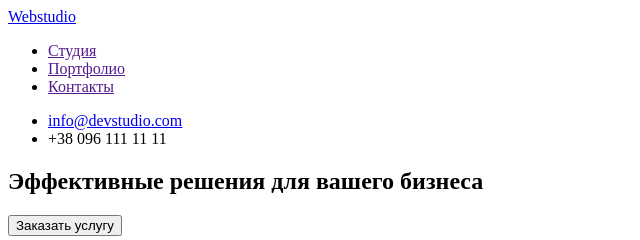
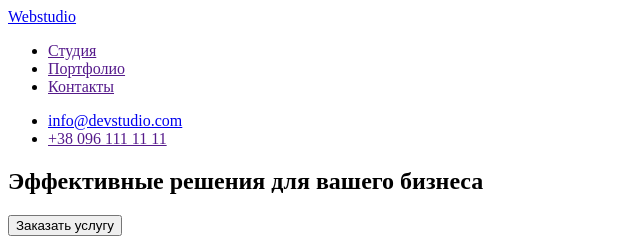
Before and after one commit to belyakova-zs/goit-markup-hw-01, a plain HTML site: page index.html in a window 1280 px wide. Shown: the top 240 px of the page, 0-640 px from the left. Drawn offline with Linux system fonts and the light colour scheme.

Commit message:
телефон обернула в ссылочку

```diff
--- a/index.html
+++ b/index.html
@@ -21,7 +21,7 @@
             </nav>
                 <ul>
                     <li><a href="mailto:info@devstudio.com">info@devstudio.com</a></li>
-                    <li>+38 096 111 11 11</li>
+                    <li><a href="">+38 096 111 11 11</a> </li>
                 </ul>
 
 
```
